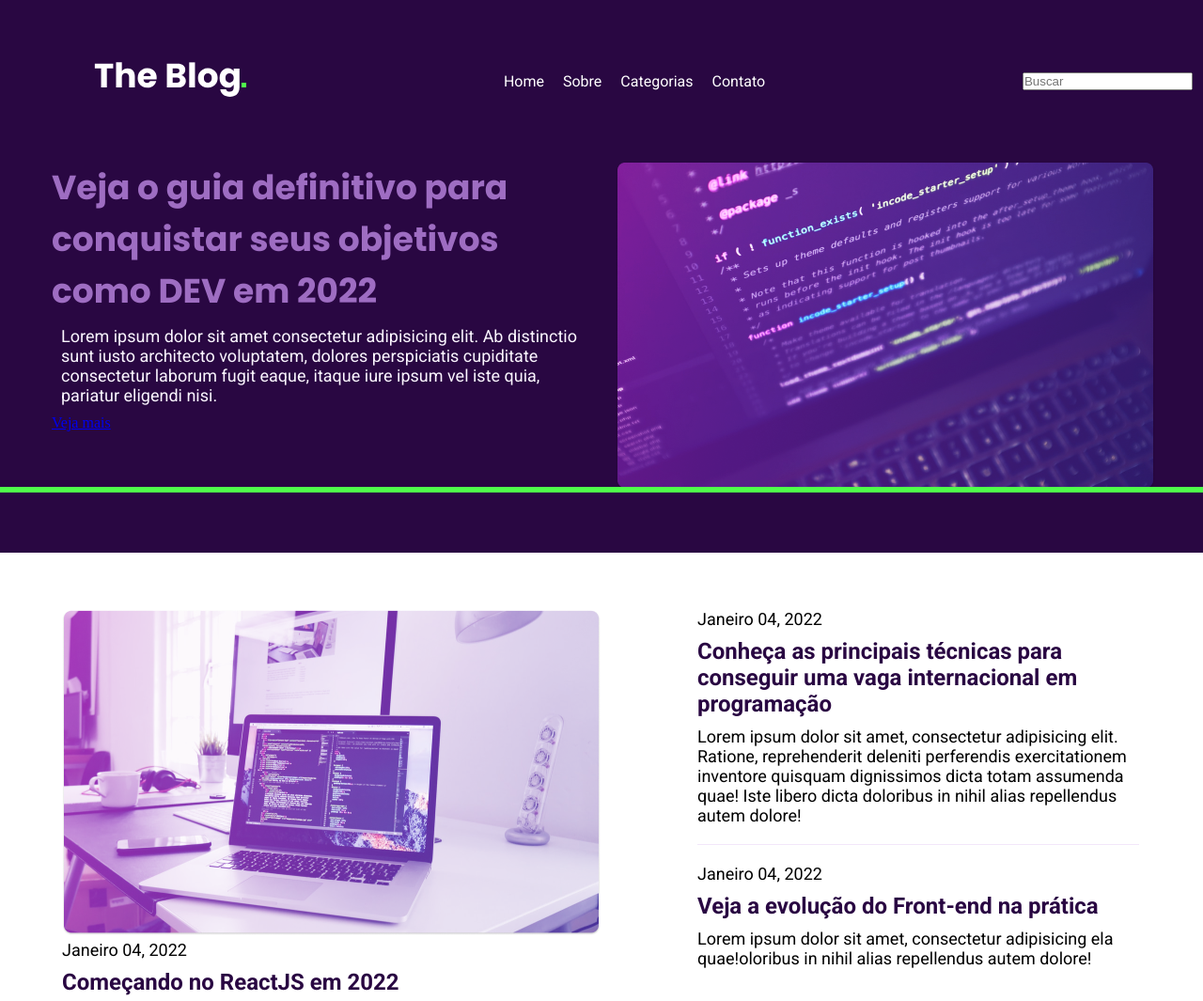
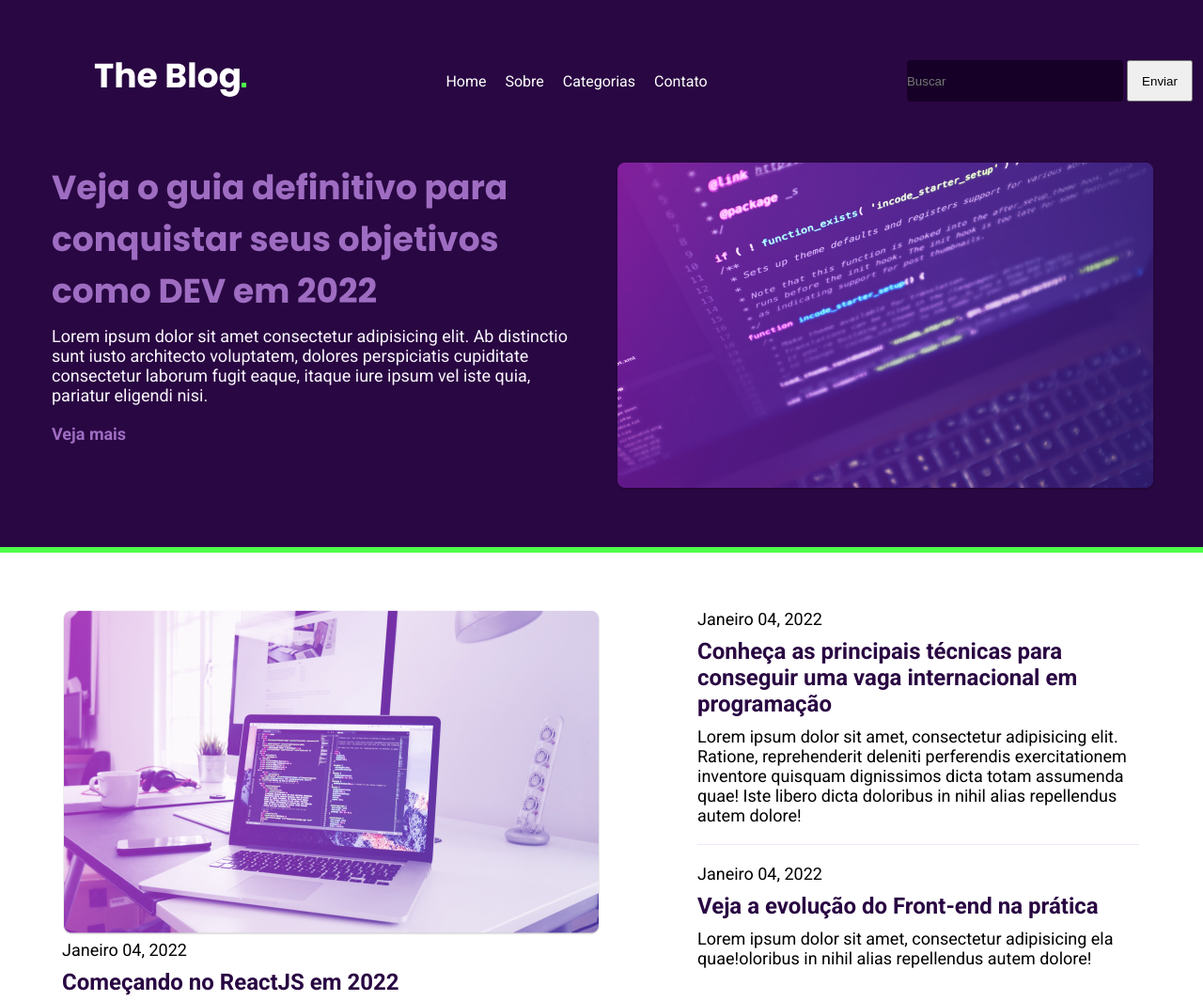
Before and after one commit to Mattheus910/blog, a plain HTML site: page index.html in a window 1280 px wide. Shown: the top 1065 px of the page at 94% size. Drawn offline with Linux system fonts and the light colour scheme.

Commit message:
ajuste na busca e link de veja mais

```diff
--- a/estilos/style.css
+++ b/estilos/style.css
@@ -55,11 +55,34 @@ menu {
     gap: 20px;
 }
 
+#home > #caixas > #texto > a {
+    color: #9e6dc2;
+    font-family: 'roboto',sans-serif;
+    font-weight: bold;
+    font-size: 18px;
+    text-decoration: none;
+    margin-top: 10px;
+}
+
 #home > header > menu > a {
     font-family: 'roboto', sans-serif;
     font-size: 16px;
     text-decoration: none;
     color: #fff;
+}
+
+#iprocura {
+    width: 230px;
+    height: 44px;
+    background-color: #170027;
+    color: #fbf6ff;
+    border: none;
+    border-radius: 4px;
+}
+
+.botao {
+    width: 70px;
+    height: 44px;
 }
 
 #caixas {
@@ -86,7 +109,7 @@ menu {
     color: #fbf6ff;
     font-family: 'Roboto', sans-serif;
     font-size: 18px;
-    margin: 10px;
+    margin: 10px 0px;
 }
 
 #imagem {
@@ -100,6 +123,7 @@ menu {
     background-color: #4fff4b;
     width: 100vw;
     height: 6px;
+    margin-top: 64px;
 }
 
 #content {
--- a/index.html
+++ b/index.html
@@ -31,9 +31,10 @@
                     <a href="#">Contato</a>
                 </menu>
 
-                <article>
-                    <label for="ipesquisa"></label>
+                <article id="busca">
+                    <label for="iprocura"></label>
                     <input type="search" name="procura" id="iprocura" placeholder="Buscar">
+                    <input class="botao" type="submit" value="Enviar">
                 </article>
             </header>
 
```
